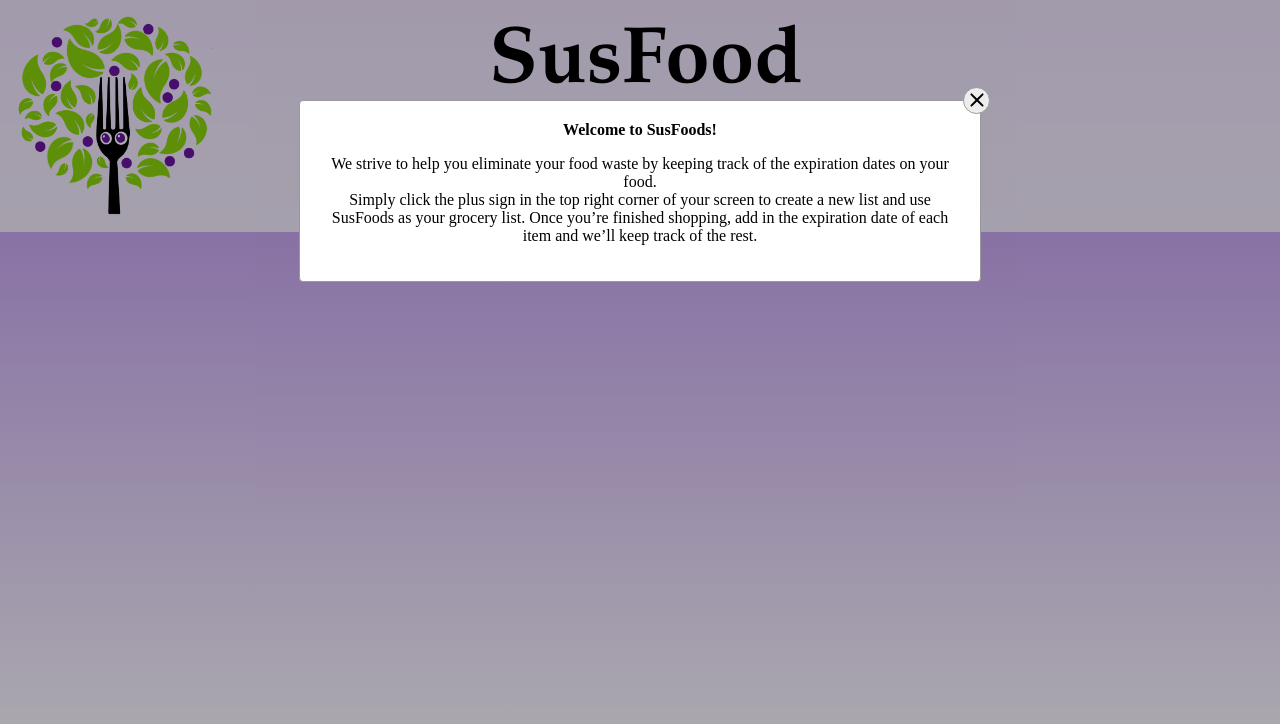
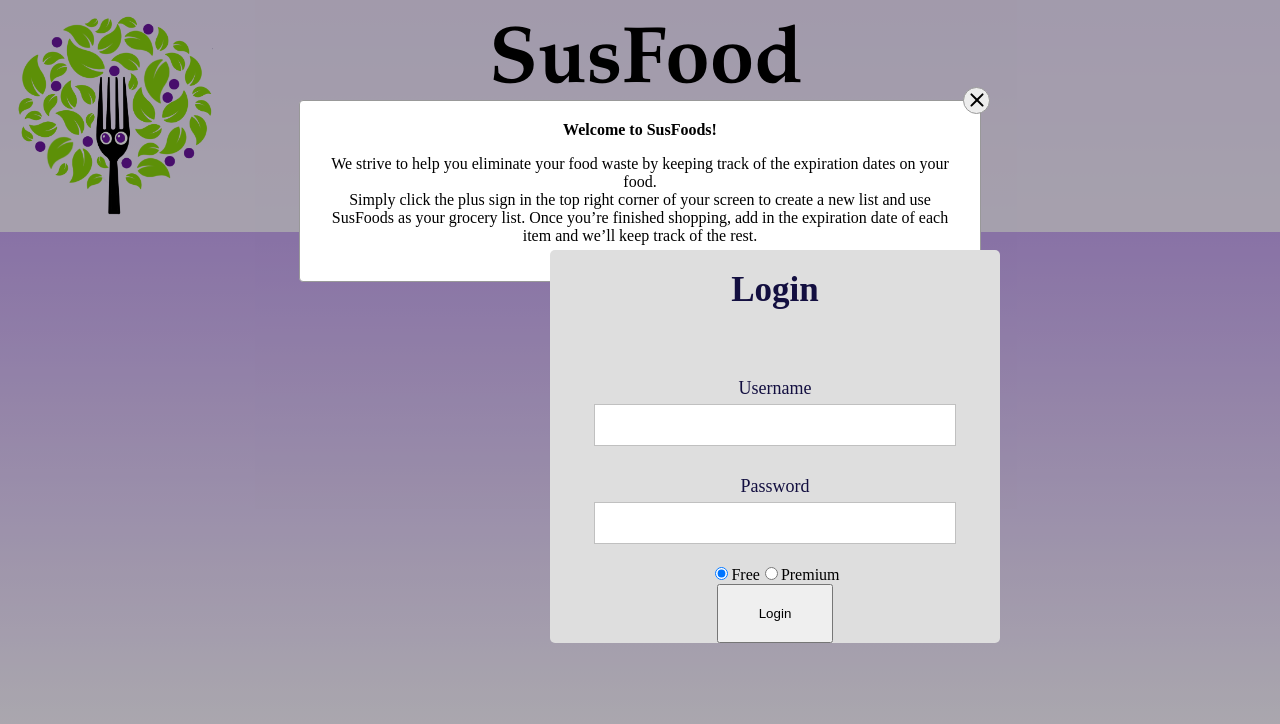
Before and after one commit to timaldroubi/CSE264_Final, a React (Create React App) app in the folder sustainability/: page /Login in a window 1280 px wide. Shown: the top 724 px of the page. Built offline with nearby package versions, Linux system fonts and the light colour scheme.

Commit message:
Login Added

```diff
--- a/sustainability/src/App.js
+++ b/sustainability/src/App.js
@@ -5,6 +5,7 @@ import Navbar from './components/Header/Navbar';
 import Popup from './components/Popup/Popup'
 import AboutUs from './components/AboutUs/AboutUs'
 import Demo from './components/Demo/Demo'
+import Login from './components/Login/Login'
 import ShoppingList from './components/ShoppingList/ShoppingList'
 import Add from './components/AddButton/Add'
 
@@ -46,6 +47,8 @@ const App = () => {
 						<Route exact path="/Demo" component={Demo} />
 						<Route exact path="/Add" component={Add} />
 						<Route exact path="/ShoppingList" component={ShoppingList} />
+						<Route exact path="/Login" component={Login} />
+
 					</Switch>
 				</Router>
 			</div>
--- /dev/null
+++ b/sustainability/src/components/Login/Login.css
@@ -0,0 +1,65 @@
+
+.container{
+	position: relative;
+	margin-left: 550px;
+	margin-top: 200px; /* to center login vertically */
+	width: 450px;
+	height: auto;
+	background: #dedede;
+	border-radius: 5px;
+}
+.label{
+	padding: 20px 130px;
+	font-size: 35px;
+	font-weight: bold;
+	color: #130f40;
+}
+.login_form{
+	padding: 20px 40px;
+}
+.login_form .font{
+	font-size: 18px;
+	color: #130f40;
+	margin: 5px 0;
+}
+.login_form input{
+	height: 40px;
+	width: 350px;
+	padding: 0 5px;
+	font-size: 18px;
+	outline: none;
+	border: 1px solid silver;
+}
+.login_form .font2{
+	margin-top: 30px;
+}
+.login_form button{
+	margin: 45px 0 30px 0;
+	height: 45px;
+	width: 365px;
+	font-size: 20px;
+	color: white;
+	outline: none;
+	cursor: pointer;
+	font-weight: bold;
+	background: #1A237E;
+	border-radius: 3px;
+	border: 1px solid #3949AB;
+	transition: .5s;
+}
+.login_form button:hover{
+	background: #151c6a;
+}
+.login_form #username_error,
+.login_form #pass_error{
+	margin-top: 5px;
+	width: 345px;
+	font-size: 18px;
+	color: #C62828;
+	background: rgba(255,0,0,0.1);
+	text-align: center;
+	padding: 5px 8px;
+	border-radius: 3px;
+	border: 1px solid #EF9A9A;
+	display: none;
+}
--- /dev/null
+++ b/sustainability/src/components/Login/Login.js
@@ -0,0 +1,54 @@
+import React from 'react'
+import './Login.css';
+
+function Login() {
+  return (
+
+    <div class="container">
+        <h1 class="label">Login</h1>
+
+		<form class="login_form" action="home.html" method="post" name="form" onsubmit="return validated()">
+      <div class="font">Username</div>
+
+      <input autocomplete="off" type="text" name="username" required/>
+      <div id="username_error">Please create a Username</div>
+			<div class="font font2">Password</div>
+
+			<input type="password" name="password" required/>
+			<div id="pass_error">Please create a Password</div>
+
+
+      {/** <div><input type="radio" value ="Free" name="role" /> Free</div>
+       <div><input type="radio" value ="Premium" name="role" /> Premium</div>*/}
+
+
+
+
+		</form>
+
+      <form >
+        <label class="radio-inline">
+          <input type="radio" name="optradio" checked />Free
+        </label>
+        <label class="radio-inline">
+          <input type="radio" name="optradio" />Premium
+        </label>
+
+      </form>
+
+			<button class="login_form" type="submit">Login</button>
+
+
+
+        <script src="valid.js"></script>
+
+	  </div>
+
+
+  )
+}
+
+
+
+
+export default Login
```
Also changed, not shown: sustainability/src/components/Login/valid.js (added, +40 -0 lines).
